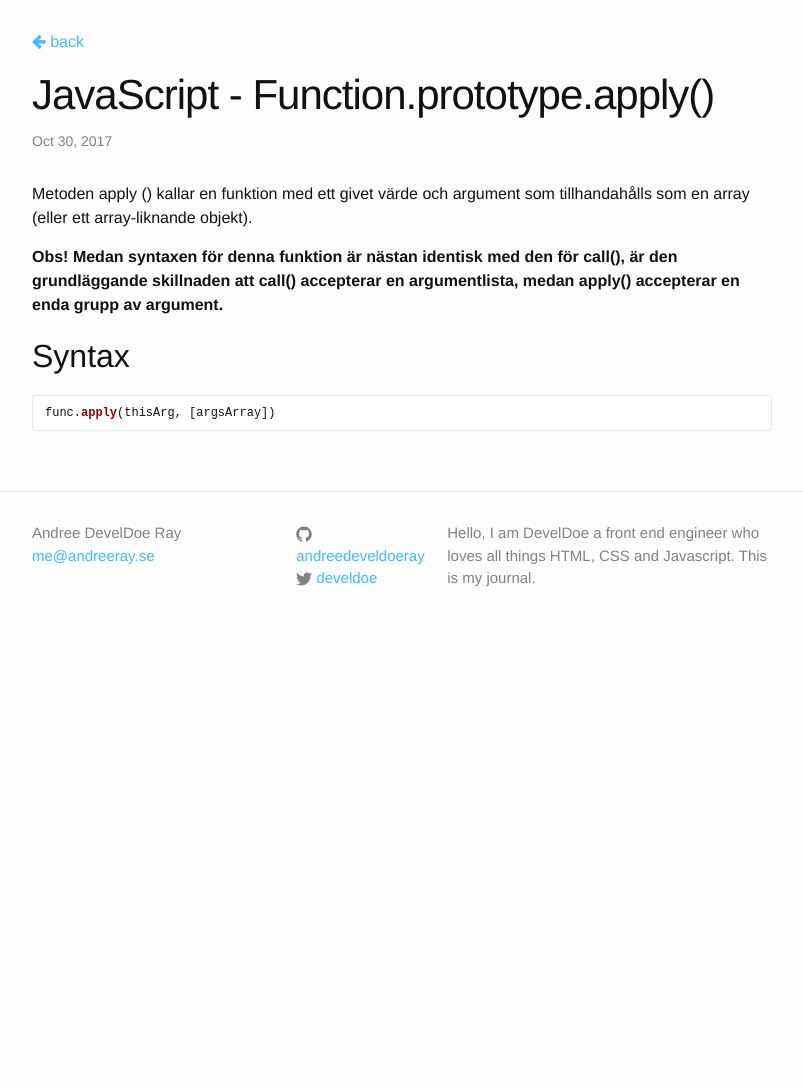
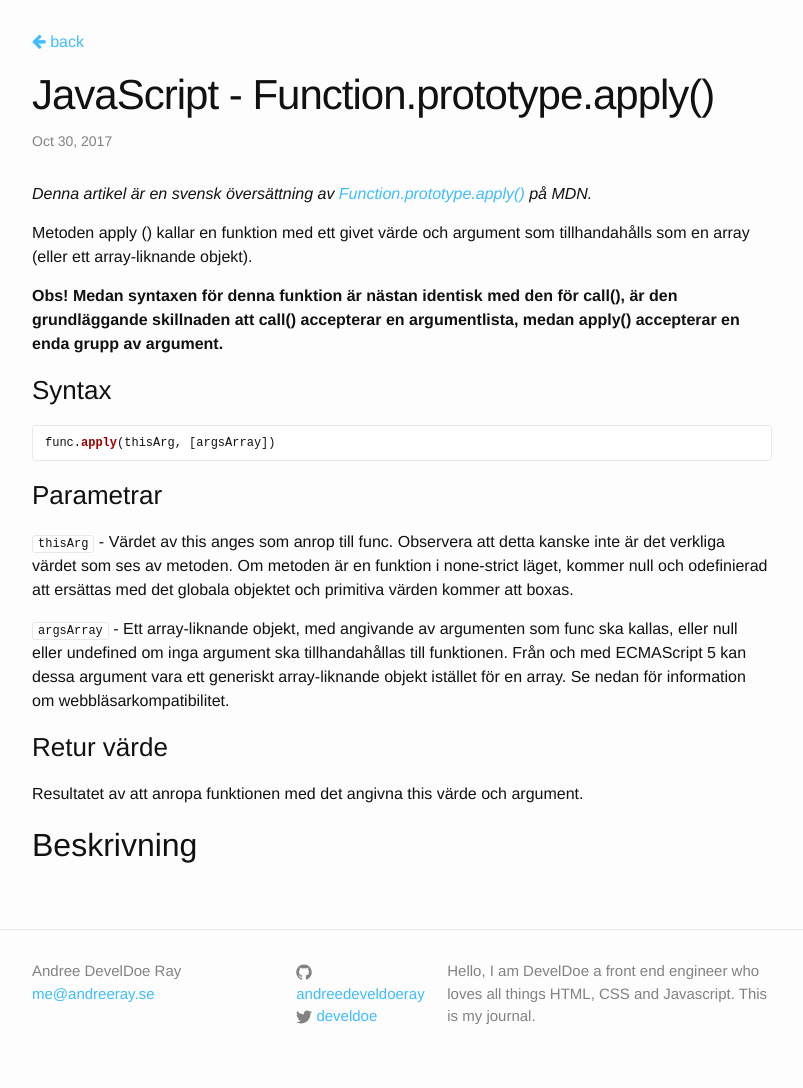
Before and after one commit to develdoe/develdoe.github.io, a Jekyll site: the page built from _posts/2017-10-30-javascript-function-prototype-apply.md, in a window 1280 px wide. Shown: the whole page, without its empty margins (238-1041 px from the left). Built offline with Jekyll 4.4.1, drawn with Linux system fonts in a browser that asks for light colours; before the commit the page ends 900 px from its top, so only the background shows below that.

Commit message:
Create 2017-10-30-javascript-function-prototype-apply.md

````diff
--- a/_posts/2017-10-30-javascript-function-prototype-apply.md
+++ b/_posts/2017-10-30-javascript-function-prototype-apply.md
@@ -3,12 +3,26 @@ date: '2017-10-30 14:57 +0100'
 published: true
 title: JavaScript - Function.prototype.apply()
 ---
+*Denna artikel är en svensk översättning av [Function.prototype.apply()](https://developer.mozilla.org/en-US/docs/Web/JavaScript/Reference/Global_Objects/Function/apply) på MDN.*
+
 Metoden apply () kallar en funktion med ett givet värde och argument som tillhandahålls som en array (eller ett array-liknande objekt).
 
 **Obs! Medan syntaxen för denna funktion är nästan identisk med den för call(), är den grundläggande skillnaden att call() accepterar en argumentlista, medan apply() accepterar en enda grupp av argument.**
 
-## Syntax
+### Syntax
 
 ```js
 func.apply(thisArg, [argsArray])
 ```
+
+### Parametrar
+
+`thisArg` - Värdet av this anges som anrop till func. Observera att detta kanske inte är det verkliga värdet som ses av metoden. Om metoden är en funktion i none-strict läget, kommer null och odefinierad att ersättas med det globala objektet och primitiva värden kommer att boxas.
+
+`argsArray` - Ett array-liknande objekt, med angivande av argumenten som func ska kallas, eller null eller undefined om inga argument ska tillhandahållas till funktionen. Från och med ECMAScript 5 kan dessa argument vara ett generiskt array-liknande objekt istället för en array. Se nedan för information om webbläsarkompatibilitet.
+
+### Retur värde
+
+Resultatet av att anropa funktionen med det angivna this värde och argument.
+
+## Beskrivning
````
